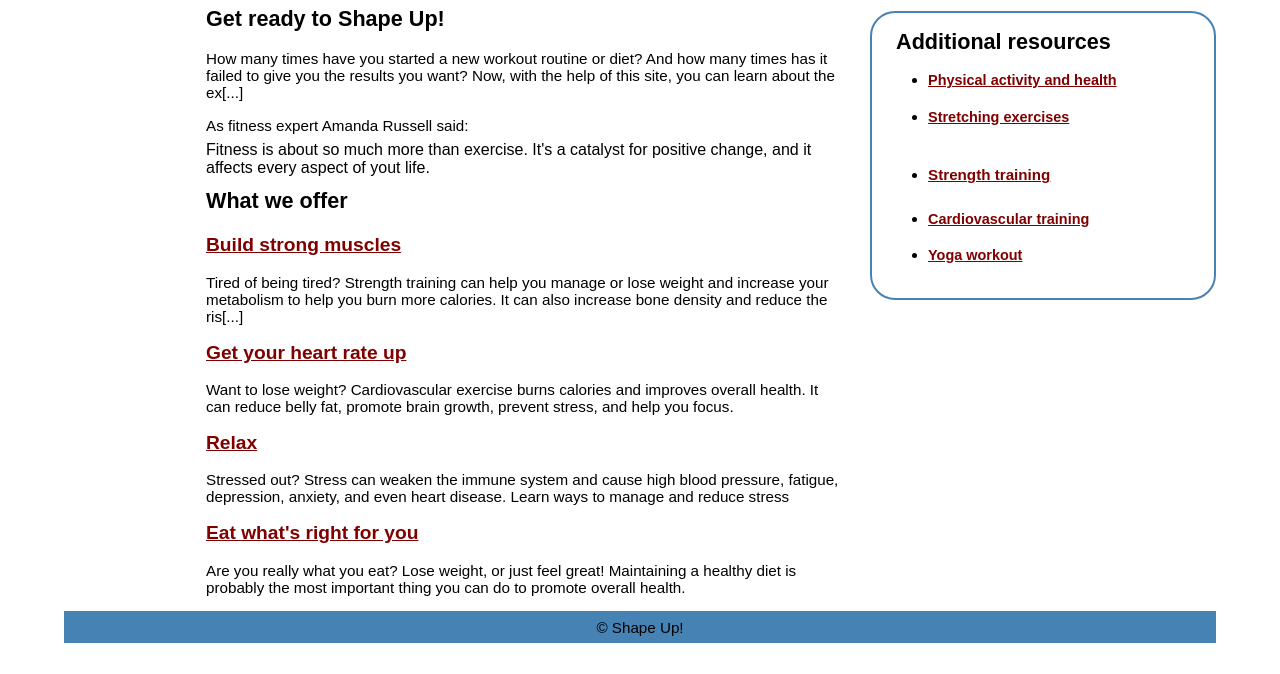
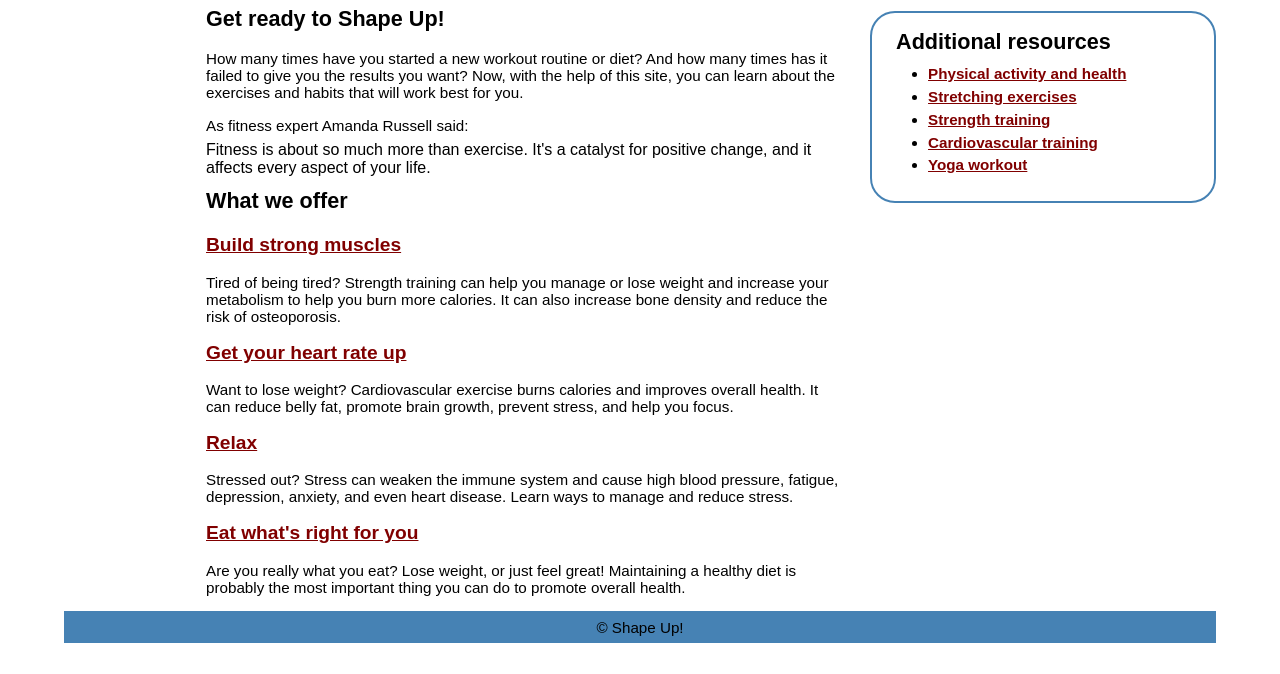
Before and after one commit to sjardon5/Assignment-07, a plain HTML site: page index.html in a window 1280 px wide. Shown: the part 126-800 px from the top of the page. Drawn offline with Linux system fonts and the light colour scheme.

Commit message:
Fix the homepage structure and markup in index.html so it renders correctly and matches the assignment layout.

```diff
--- a/index.html
+++ b/index.html
@@ -2,38 +2,40 @@
 <html lang="en">
 <head>
     <meta charset="UTF-8">
-    <meta name="viewport" content="width=device-width", intial-scale="1.0">
+    <meta name="viewport" content="width=device-width, initial-scale=1.0">
     <title>Shape Up!</title>
+    <link rel="stylesheet" href="Assignment5.0.css">
 </head>
 <body>
     <header>
         <img src="images/shape_up_logo.png" alt="Shape Up Image">
         <h1>Shape Up!</h1>
         <p><strong>Find the best fit for you</strong></p>
-        <link rel="stylesheet" href="Assignment5.0.css">
     </header>
+
     <main>
         <section>
             <h2>Get ready to Shape Up!</h2>
-    <p>How many times have you started a new workout routine or diet? And how many times has it failed to give you the results you want? Now, with the help of this site, you can learn about the ex[...]</p>
+            <p>How many times have you started a new workout routine or diet? And how many times has it failed to give you the results you want? Now, with the help of this site, you can learn about the exercises and habits that will work best for you.</p>
+
             <p>As fitness expert Amanda Russell said:</p>
             <blockquote>
-        Fitness is about so much more than exercise. It's a catalyst for positive change, and it affects every aspect of yout life.
+                Fitness is about so much more than exercise. It's a catalyst for positive change, and it affects every aspect of your life.
             </blockquote>
+
             <h2>What we offer</h2>
 
             <nav>
-    <h3><a href="strength.html">
-     Build strong muscles</a></h3>
-     <p>Tired of being tired? Strength training can help you manage or lose weight and increase your metabolism to help you burn more calories. It can also increase bone density and reduce the ris[...]</p>
-    <h3><a href="cardio.html">
-      Get your heart rate up</a></h3>
-      <p>Want to lose weight? Cardiovascular exercise burns calories and improves overall  health. It can reduce belly fat, promote brain growth, prevent stress, and help you focus.</p>
-    <h3><a href="stress.html">
-         Relax</a></h3>
-    <p>Stressed out? Stress can weaken the immune system and cause high blood pressure, fatigue, depression, anxiety, and even heart disease. Learn ways to manage and reduce stress</p>
-    <h3><a href="diet.html">
-         Eat what's right for you</a></h3>
+                <h3><a href="strength.html">Build strong muscles</a></h3>
+                <p>Tired of being tired? Strength training can help you manage or lose weight and increase your metabolism to help you burn more calories. It can also increase bone density and reduce the risk of osteoporosis.</p>
+
+                <h3><a href="cardio.html">Get your heart rate up</a></h3>
+                <p>Want to lose weight? Cardiovascular exercise burns calories and improves overall health. It can reduce belly fat, promote brain growth, prevent stress, and help you focus.</p>
+
+                <h3><a href="stress.html">Relax</a></h3>
+                <p>Stressed out? Stress can weaken the immune system and cause high blood pressure, fatigue, depression, anxiety, and even heart disease. Learn ways to manage and reduce stress.</p>
+
+                <h3><a href="diet.html">Eat what's right for you</a></h3>
                 <p>Are you really what you eat? Lose weight, or just feel great! Maintaining a healthy diet is probably the most important thing you can do to promote overall health.</p>
             </nav>
         </section>
@@ -41,28 +43,17 @@
         <aside>
             <h2>Additional resources</h2>
             <ul>
-    <li>
-        <p><a href="Physical.url">
-            Physical activity and health</a></p>
-    <li>
-        <p><a href="Stretching.url">
-                Stretching exercises</a><p>
-    <li>
-        </p><a href="Training.url">
-            Strength training</a></p>
-    <li>
-        <p><a href="CardTrain.url">
-            Cardiovascular training</a></p>
-    <li>
-        <p><a href="Yoga.url">
-            Yoga workout</a></p>
-        </li>
+                <li><a href="Physical.url">Physical activity and health</a></li>
+                <li><a href="Stretching.url">Stretching exercises</a></li>
+                <li><a href="Training.url">Strength training</a></li>
+                <li><a href="CardTrain.url">Cardiovascular training</a></li>
+                <li><a href="Yoga.url">Yoga workout</a></li>
+            </ul>
         </aside>
     </main>
-</body>
-</ul>
 
     <footer>
         <p>&copy; Shape Up!</p>
     </footer>
+</body>
 </html>
```
Lines whose indentation alone changed are shown as unchanged.
